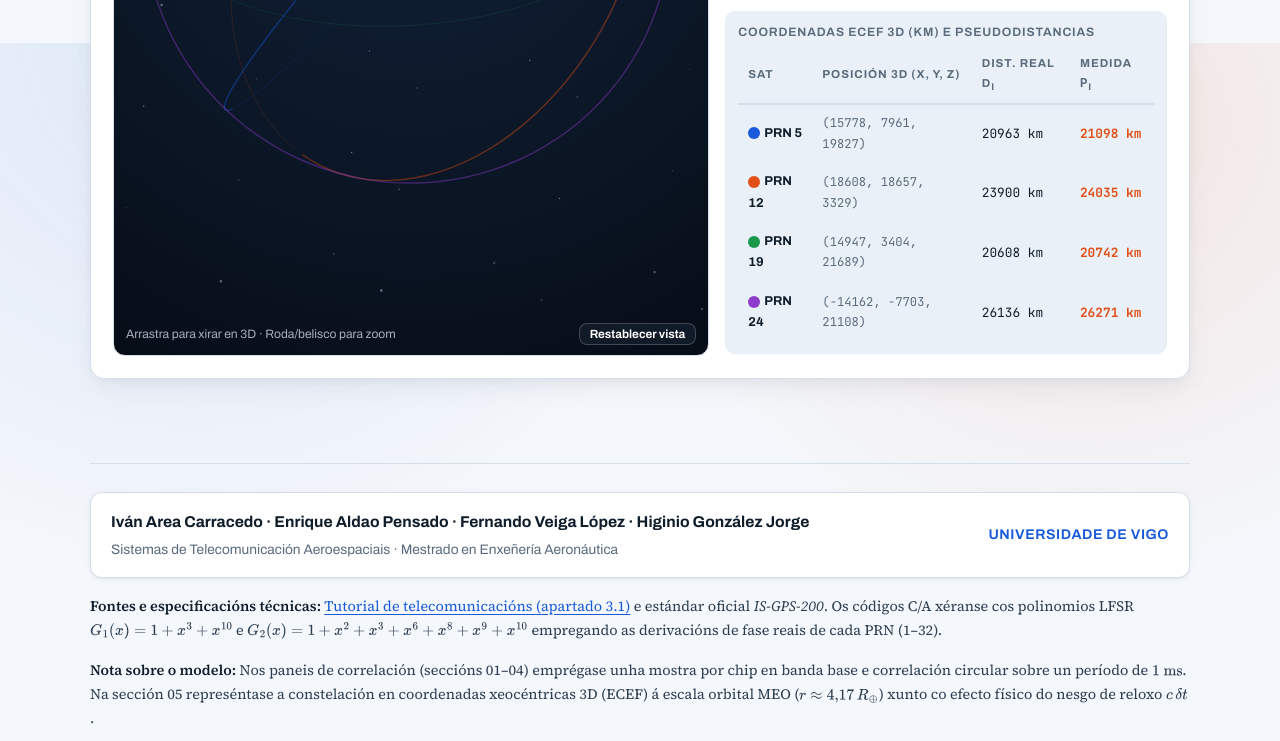
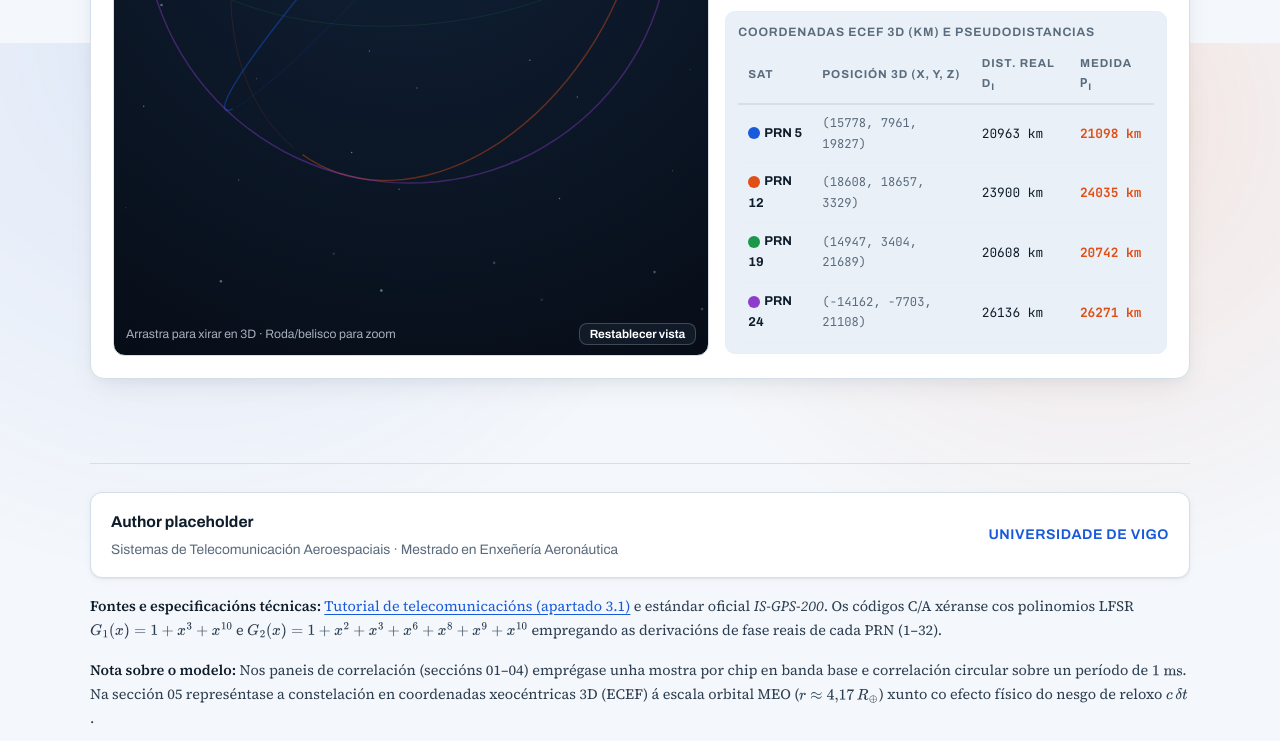
Before and after one commit to enriqueAP1998/enriqueAP1998.github.io, a plain HTML site: page index.html in a window 1280 px wide. Shown: the part 9557-10298 px from the top of the page. Drawn offline with nearby package versions, Linux system fonts and the light colour scheme.

Commit message:
Update footer authors to placeholder text

```diff
--- a/index.html
+++ b/index.html
@@ -1238,7 +1238,7 @@ footer {
 <footer>
   <div class="footer-authors">
     <div>
-      <div class="names">Iván Area Carracedo · Enrique Aldao Pensado · Fernando Veiga López · Higinio González Jorge</div>
+      <div class="names">Author placeholder</div>
       <div style="font-size:0.86rem;color:var(--muted);margin-top:2px">Sistemas de Telecomunicación Aeroespaciais · Mestrado en Enxeñería Aeronáutica</div>
     </div>
     <div class="univ">Universidade de Vigo</div>
```
